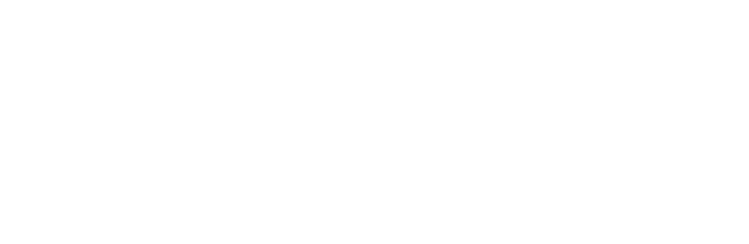
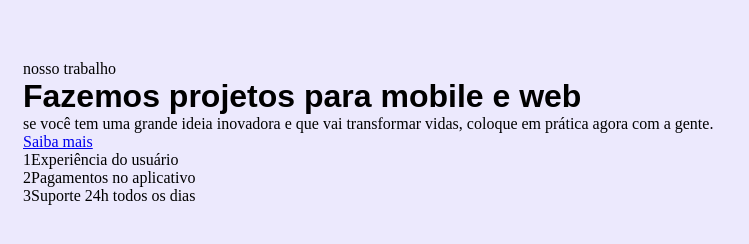
Before and after one commit to enjels/responsivo-desktop-Mobile, a plain HTML site: page index.html in a window 1280 px wide. Shown: the whole page, without its empty margins (0-749 px from the left). Drawn offline with Linux system fonts and the light colour scheme; a web font is replaced by a local one.

Commit message:
adicionado estrutura HTML e CSS

```diff
--- a/index.html
+++ b/index.html
@@ -1,13 +1,34 @@
 <!DOCTYPE html>
-<html lang="en">
-<head>
+<html lang="pt-br">
+
+    <head>
+    <link rel="preconnect" href="https://fonts.googleapis.com">
+    <link rel="preconnect" href="https://fonts.gstatic.com" crossorigin>
+
     <meta charset="UTF-8">
     <meta http-equiv="X-UA-Compatible" content="IE=edge">
     <meta name="viewport" content="width=device-width, initial-scale=1.0">
-    <title>Document</title>
+    <title>introdução a responsividade</title>
+
     <link rel="stylesheet" href="style.css">
+
+    <link href="https: //fonts.googleapis.com/css2? family= Epílogo:wght@800 & display=swap" rel="stylesheet">
 </head>
+
 <body>
+    <main>
+        <p>nosso trabalho</p>
+        <h1>Fazemos projetos para mobile e web</h1>
+        <p>se você tem uma grande ideia inovadora e que vai
+            transformar vidas, coloque em prática agora com a gente.
+        </p>
+        <a href="#" target="_blank">Saiba mais</a>
+        <ul>
+            <li><span>1</span>Experiência do usuário</li>
+            <li> <span>2</span>Pagamentos no aplicativo</li>
+            <li><span>3</span>Suporte 24h todos os dias</li>
+        </ul>
+    </main>
+</body>
 
-</body>
 </html>
--- a/style.css
+++ b/style.css
@@ -0,0 +1,21 @@
+*{
+    margin: 0;
+    padding: 0;
+    box-sizing: border-box;
+}
+ul{
+    list-style: none;
+}
+
+:root{
+
+}
+
+body{
+    background-color: #ECE9FD;
+    padding: 60px 23px 60px;
+}
+
+h1{
+    font-family: 'Epilogue', sans-serif;
+}
```
